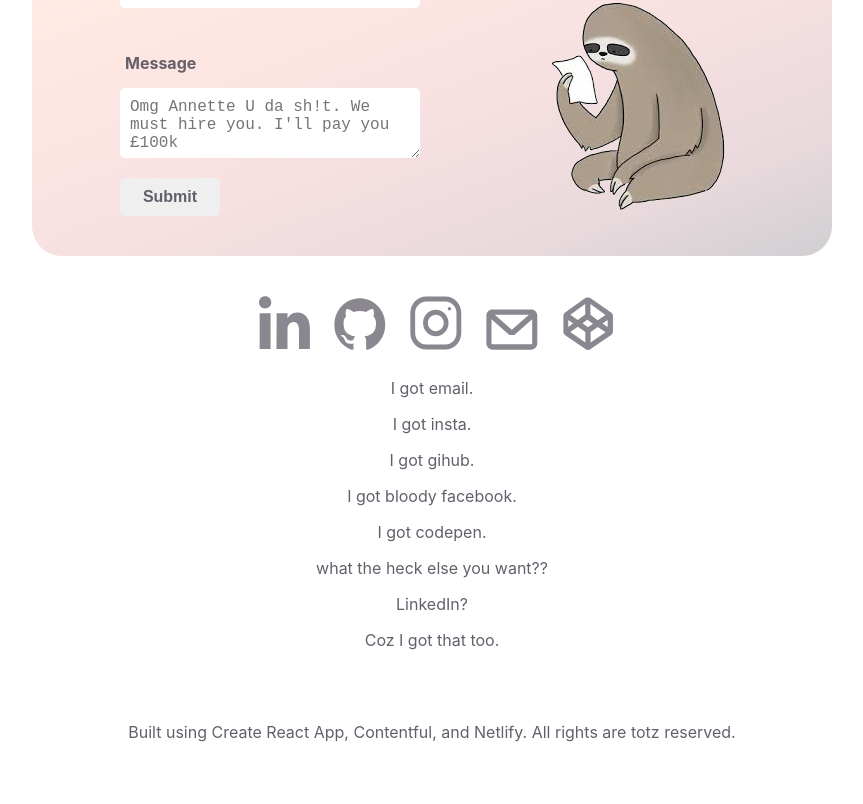
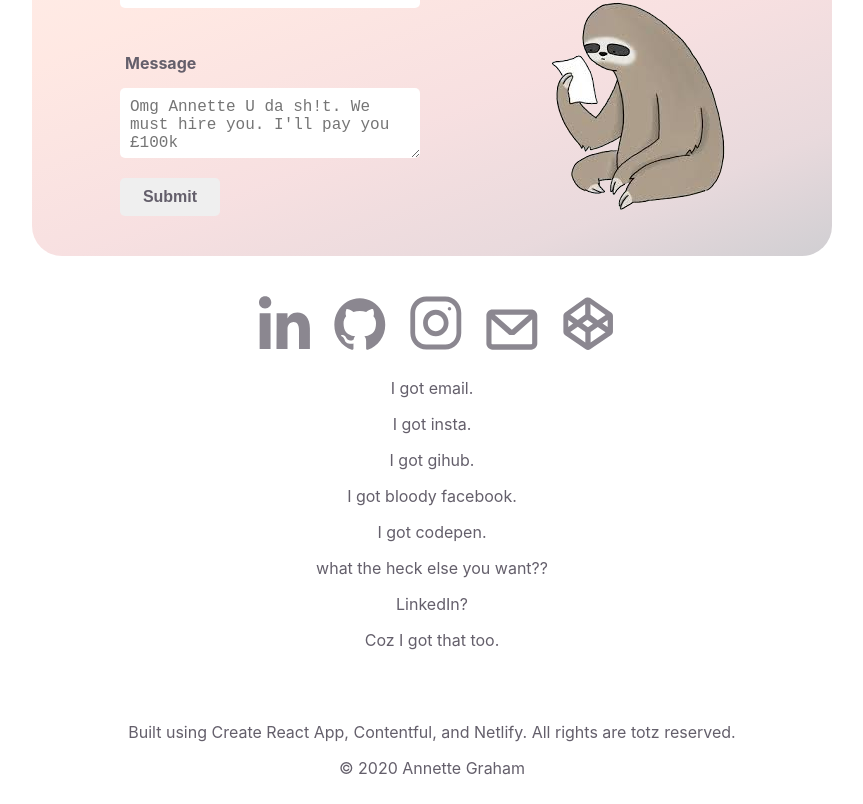
Before and after one commit to annette-graham/annette-graham.github.io, a React (Create React App) app: page / in a window 1280 px wide. Shown: the part 3474-4278 px from the top of the page, without its empty margins (208-1071 px from the left). Before the commit the page ends 4242 px from the top, so only its background shows below. Built offline with nearby package versions, Linux system fonts and the light colour scheme.

Commit message:
add copyright

```diff
--- a/src/pages/Contact/index.jsx
+++ b/src/pages/Contact/index.jsx
@@ -32,6 +32,7 @@ const Contact = () => {
         <div>
           <br/>
           <p>Built using Create React App, Contentful, and Netlify. All rights are totz reserved.</p>
+          <p>© 2020 Annette Graham</p>
         </div>
     </div>
     </section>
```
